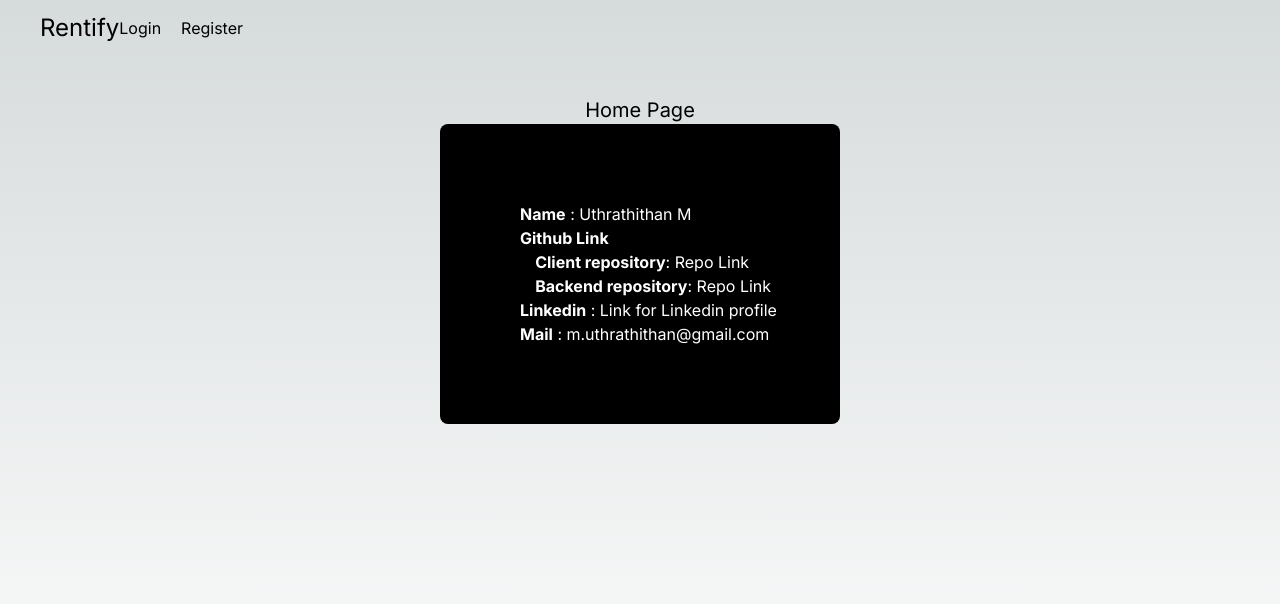
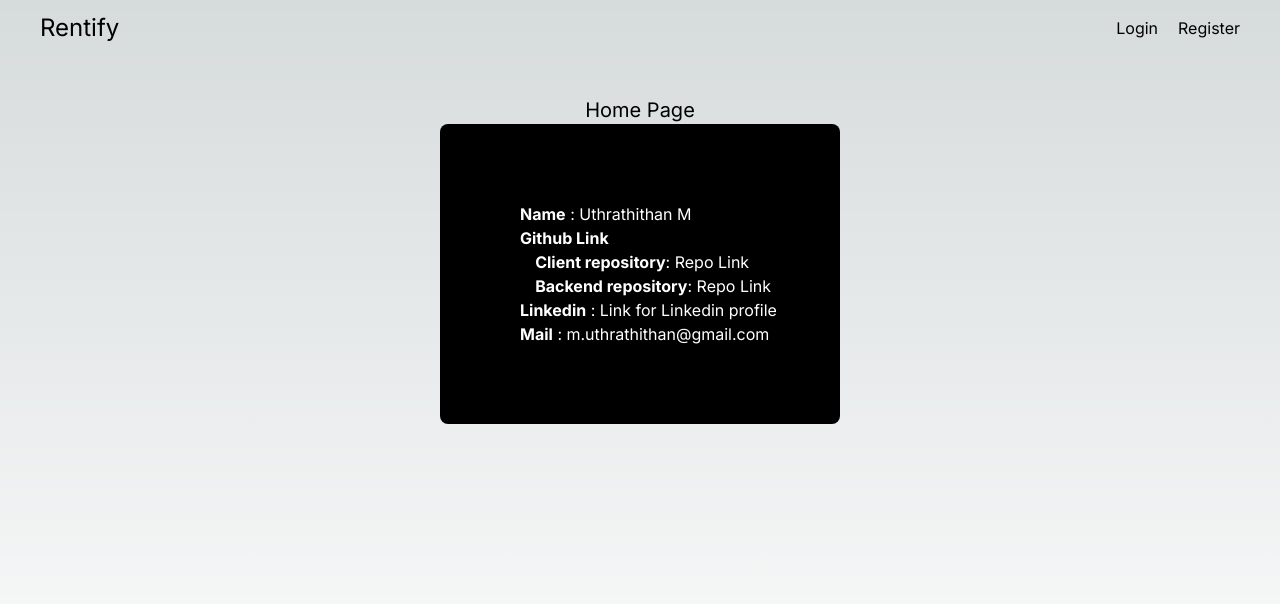
Before and after one commit to UTHRATHITHAN/Presidio_Assignment, a Next.js app in the folder client/: page / in a window 1280 px wide. Shown: the top 604 px of the page. Built offline with nearby package versions, Linux system fonts and the light colour scheme; no server answers.

Commit message:
Update page.tsx

```diff
--- a/client/src/app/page.tsx
+++ b/client/src/app/page.tsx
@@ -26,7 +26,7 @@ export default function Home() {
 
   return (
     <>
-      <nav className="absolute w-full top-0 h-14 flex px-10 justify-start items-center">
+      <nav className="absolute w-full top-0 h-14 flex px-10 justify-between items-center">
         <p className="text-2xl">Rentify</p>
         <div className="flex gap-x-5">
           <Link href="/login">  <span>Login</span></Link>
```
